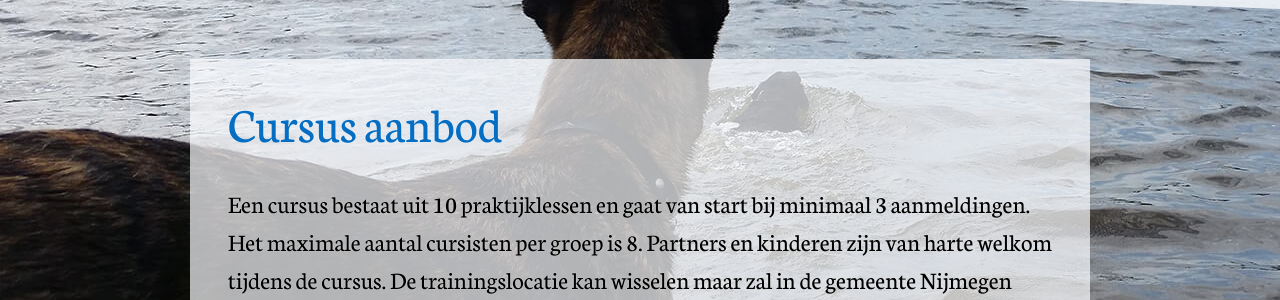
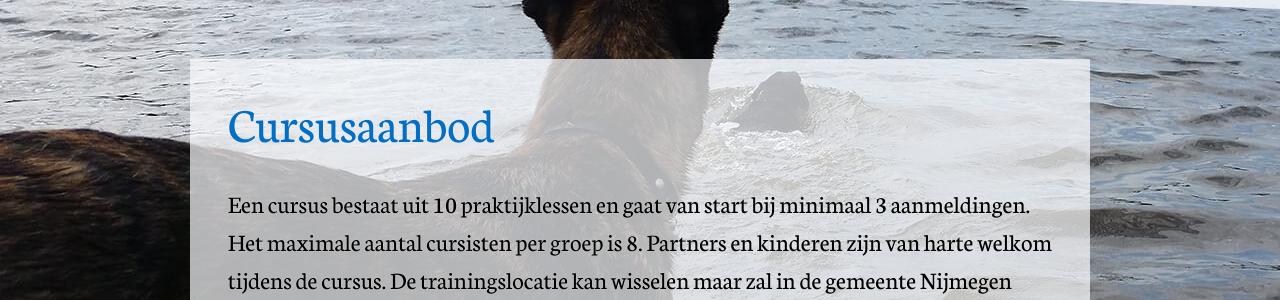
Before and after one commit to UniQdogs/info, a Jekyll site: the page built from pages/cursusaanbod.md, in a window 1280 px wide and 900 px high. Shown: the part 281-581 px from the top of the window. Built offline with Jekyll 4.4.1, drawn with Linux system fonts in a browser that asks for light colours; nearby versions of some CDN libraries.

Commit message:
cursusaanbod 1 woord

```diff
--- a/pages/cursusaanbod.md
+++ b/pages/cursusaanbod.md
@@ -5,7 +5,7 @@ permalink: /cursusaanbod/
 background: /assets/background6.jpg
 background-align: left
 ---
-# Cursus aanbod
+# Cursusaanbod
 
 Een cursus bestaat uit 10 praktijklessen en gaat van start bij minimaal 3 aanmeldingen. Het maximale aantal cursisten per groep is 8. Partners en kinderen zijn van harte welkom tijdens de cursus. De trainingslocatie kan wisselen maar zal in de gemeente Nijmegen zijn. Dit omdat het voor zowel eigenaar als hond belangrijk is om in verschillende omgevingen te werken aan nieuwe vaardigheden.
 
```
